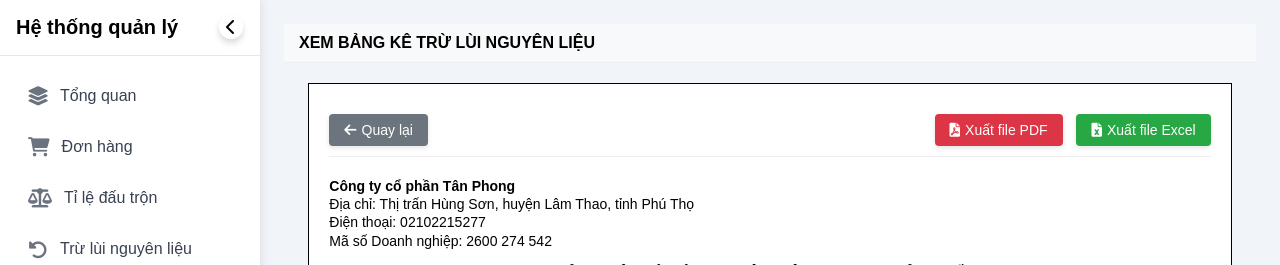
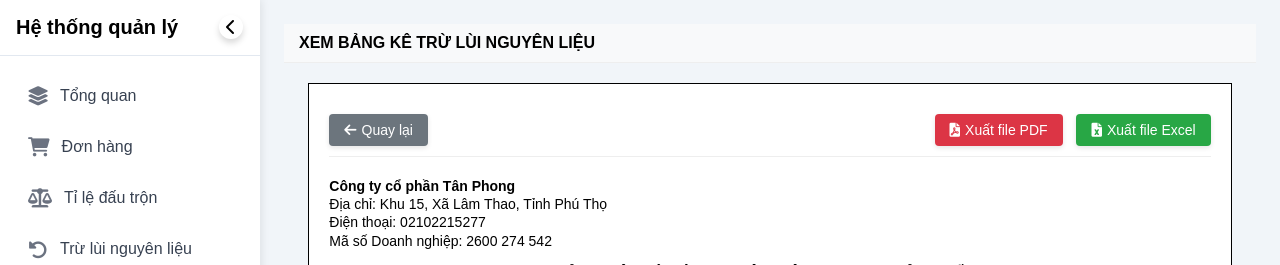
Before and after one commit to Tanphongjsc/CO-Manager, a Django app: page /rollback/1/ in a window 1280 px wide. Shown: the top 265 px of the page. Run offline with Django 5.2, Linux system fonts and the light colour scheme; data that the repository does not hold is empty.

Commit message:
Update địa chỉ bảng trừ lùi

```diff
--- a/CO_Manager/templates/rollback_detail.html
+++ b/CO_Manager/templates/rollback_detail.html
@@ -33,7 +33,7 @@
 
     <div class="print-header">
         <p><strong>Công ty cổ phần Tân Phong</strong></p>
-        <p>Địa chỉ: Thị trấn Hùng Sơn, huyện Lâm Thao, tỉnh Phú Thọ</p>
+        <p>Địa chỉ: Khu 15, Xã Lâm Thao, Tỉnh Phú Thọ</p>
         <p>Điện thoại: 02102215277</p>
         <p>Mã số Doanh nghiệp: 2600 274 542</p>
     </div>
```
